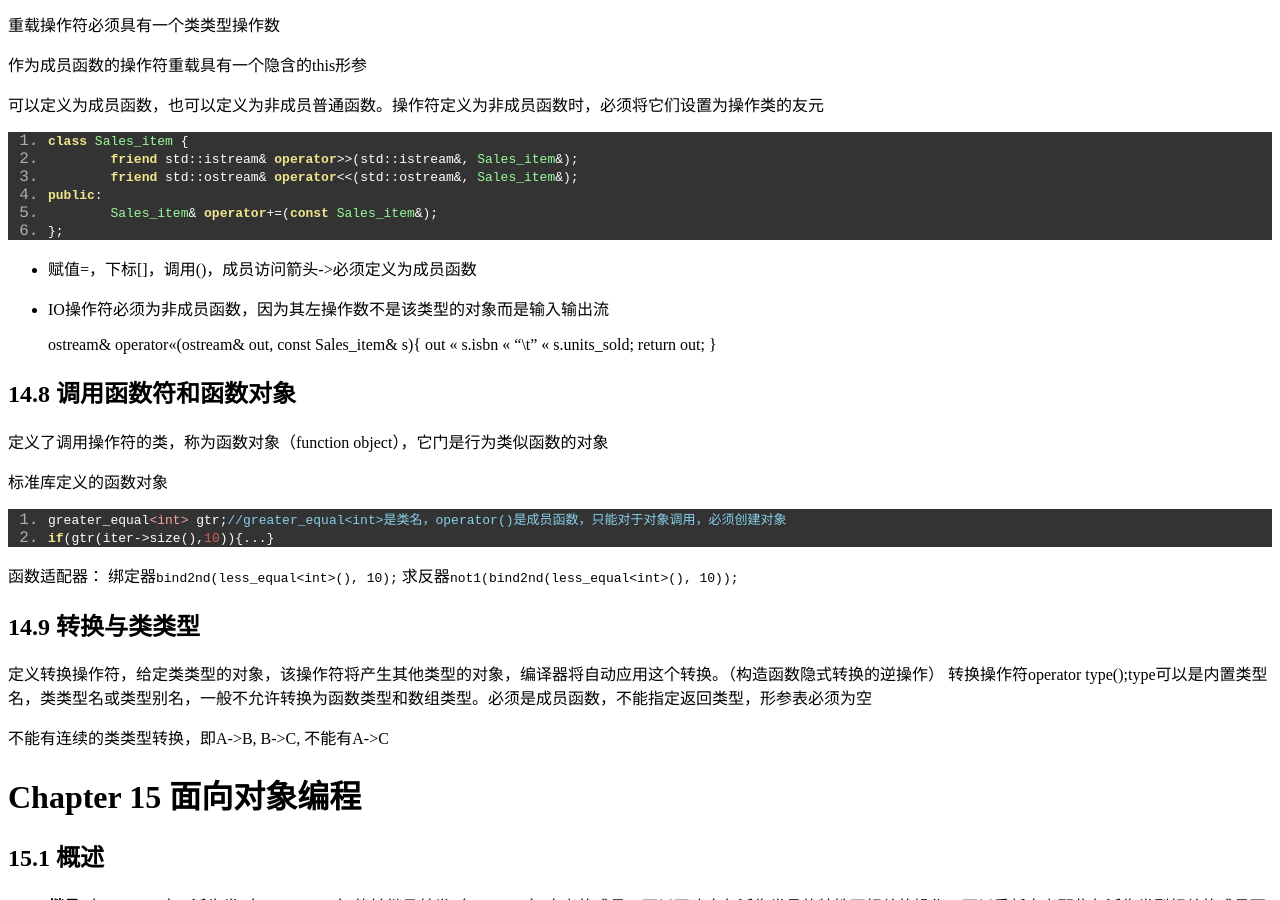
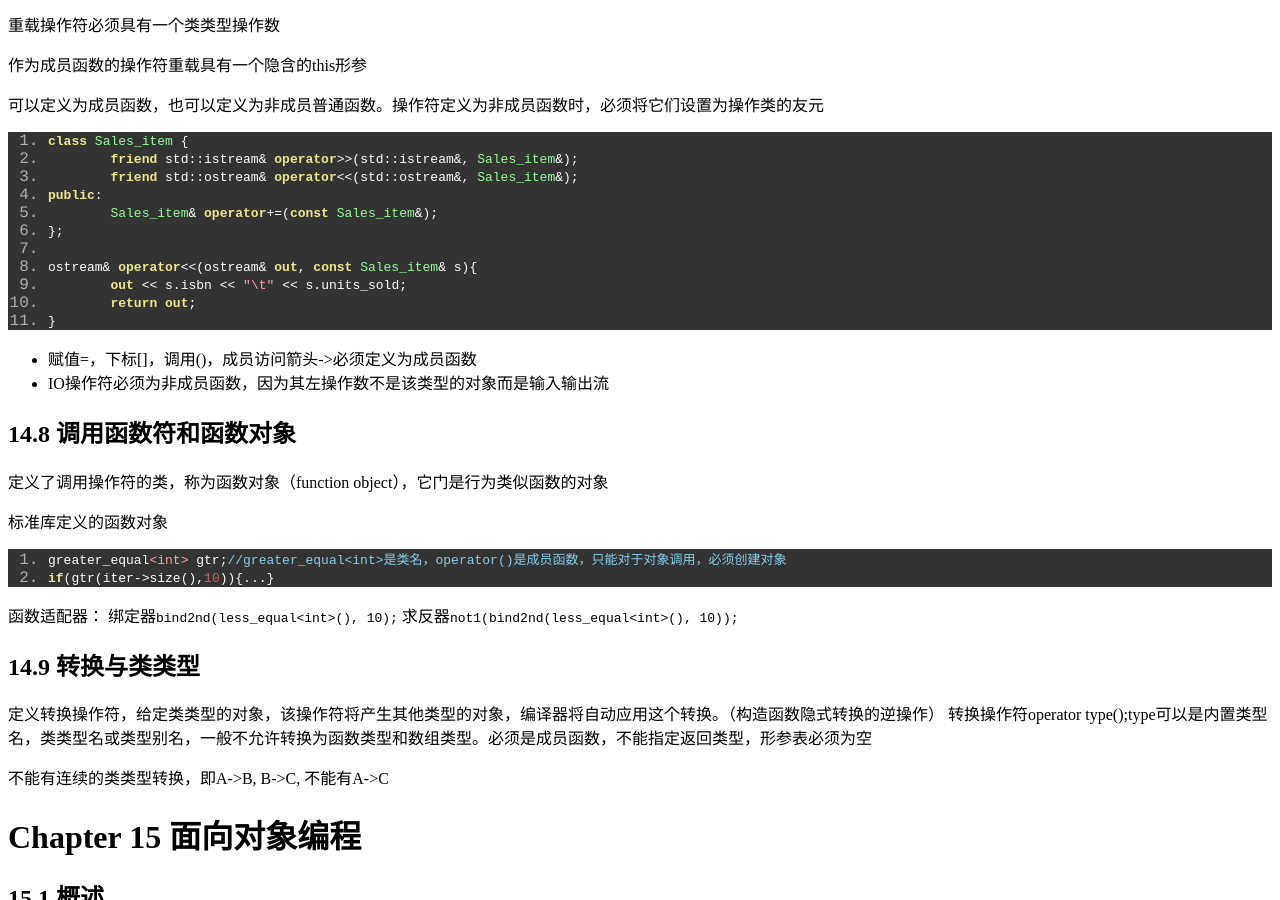
Before and after one commit to wangxinalex/wangxinalex.github.io, a Jekyll site: the page built from _posts/2014-09-17-PrimerCPP.md, in a window 1280 px wide and 900 px high, scrolled down 3419 px. Built offline with Jekyll 4.4.1, drawn with Linux system fonts in a browser that asks for light colours; nearby versions of some CDN libraries; comment, search, counter and statistics services are not loaded.

```diff
--- a/_posts/2014-09-17-PrimerCPP.md
+++ b/_posts/2014-09-17-PrimerCPP.md
@@ -155,13 +155,13 @@ tags: C++
 		Sales_item& operator+=(const Sales_item&);
 	};
 
-  * 赋值=，下标[]，调用()，成员访问箭头->必须定义为成员函数
-  * IO操作符必须为非成员函数，因为其左操作数不是该类型的对象而是输入输出流
-
 	ostream& operator<<(ostream& out, const Sales_item& s){
 		out << s.isbn << "\t" << s.units_sold;
 		return out;
 	}
+
+  * 赋值=，下标[]，调用()，成员访问箭头->必须定义为成员函数
+  * IO操作符必须为非成员函数，因为其左操作数不是该类型的对象而是输入输出流
 
 ## 14.8 调用函数符和函数对象 ##
   定义了调用操作符的类，称为函数对象（function object），它门是行为类似函数的对象
```
